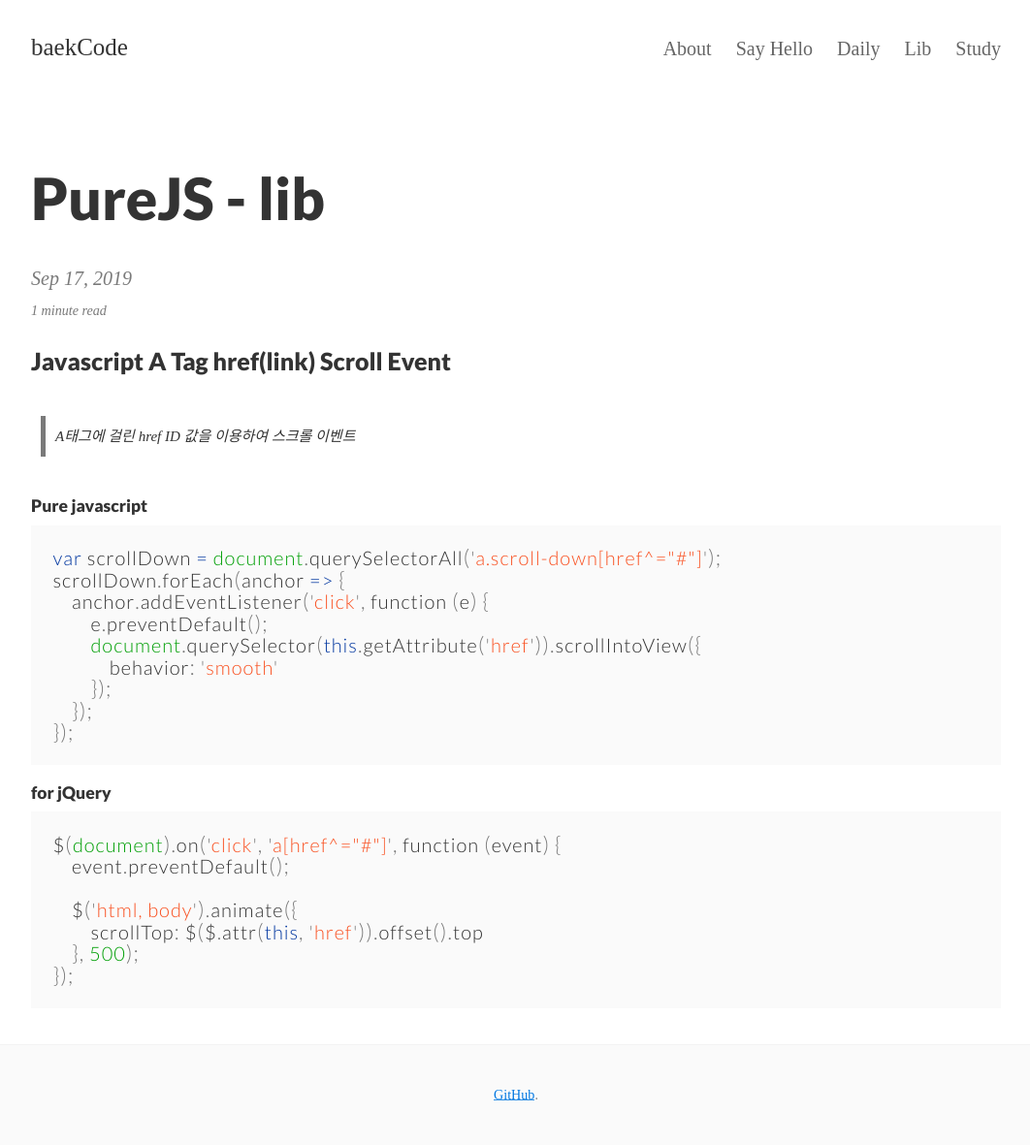
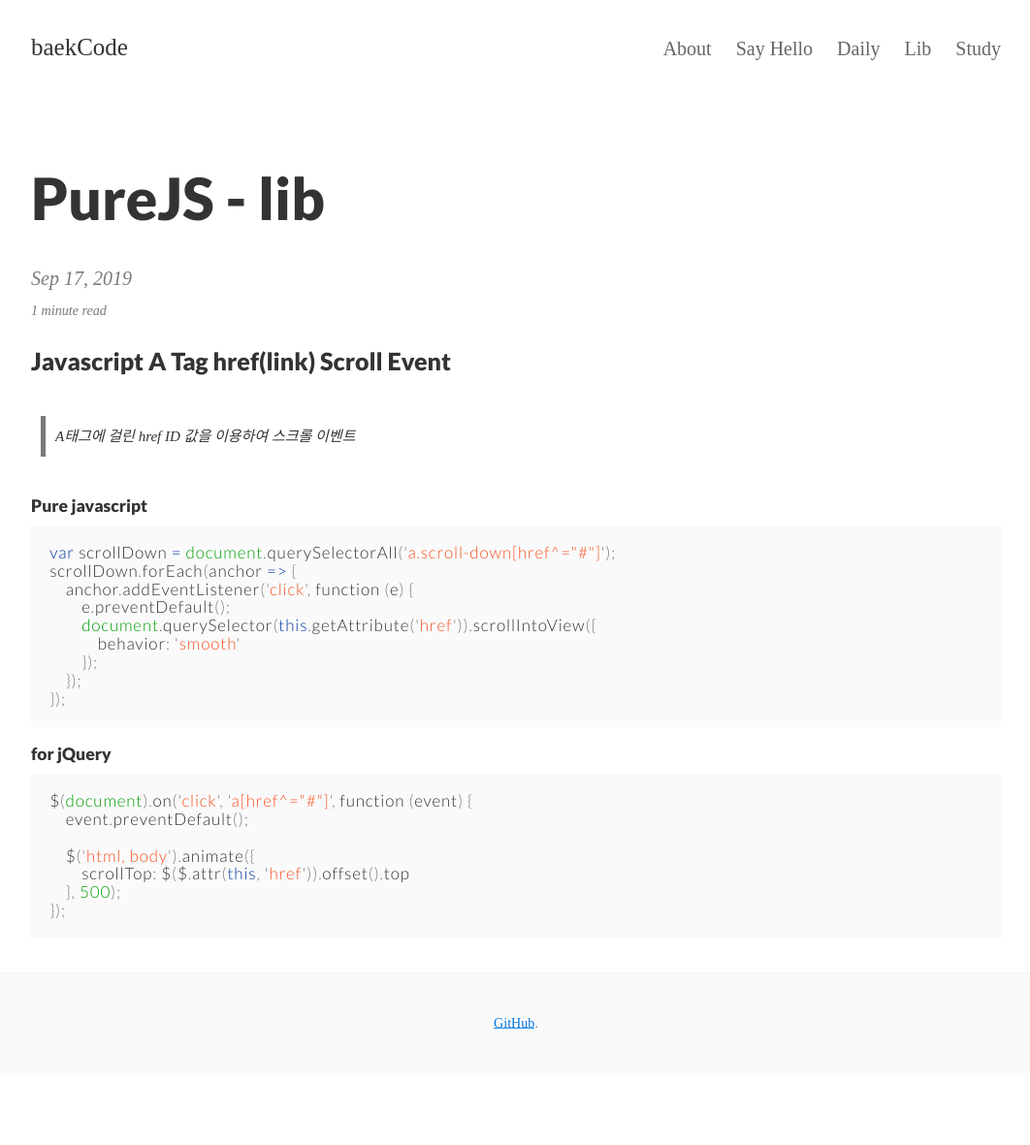
Before and after one commit to 77unny/blog, a Jekyll site: the page built from _posts/2019-09-17-PureJS-a-link-scroll.md, in a window 1280 px wide. Shown: the whole page at 97% size, without its empty margins (108-1170 px from the left). Built offline with Jekyll 4.4.1, drawn with Linux system fonts in a browser that asks for light colours; after the commit the page ends 1107 px from its top, so only the background shows below that.

Commit message:
blog css

```diff
--- a/_sass/_code.scss
+++ b/_sass/_code.scss
@@ -22,8 +22,11 @@ pre {
   background-color: $pre-background-color;
 }
 
+.highlight {
+  font-size: 0.85rem;
+}
 .highlight .p {
-  font-size: 1.125rem;
+  font-size: 0.85rem;
   line-height: 1;
 }
 
```
